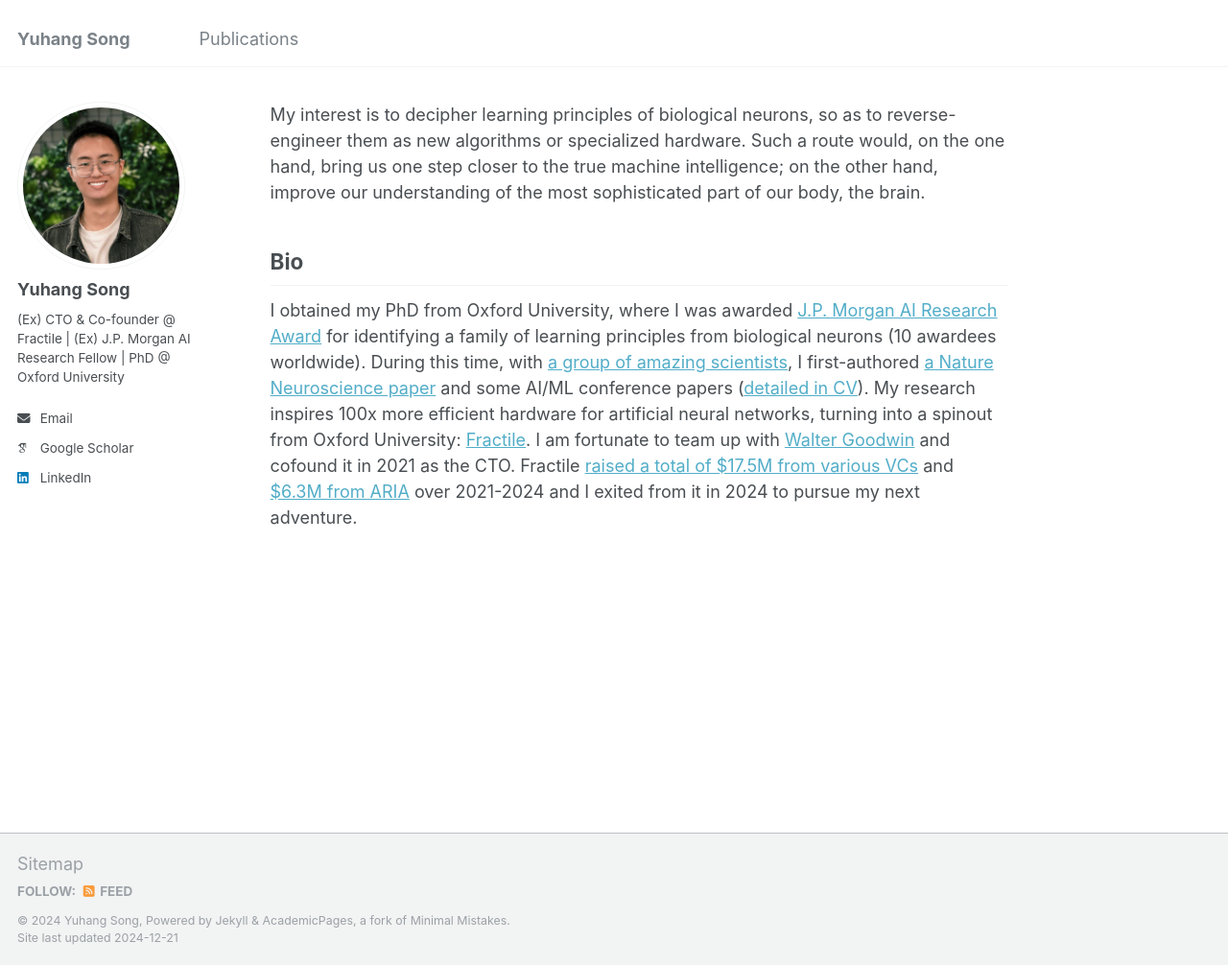
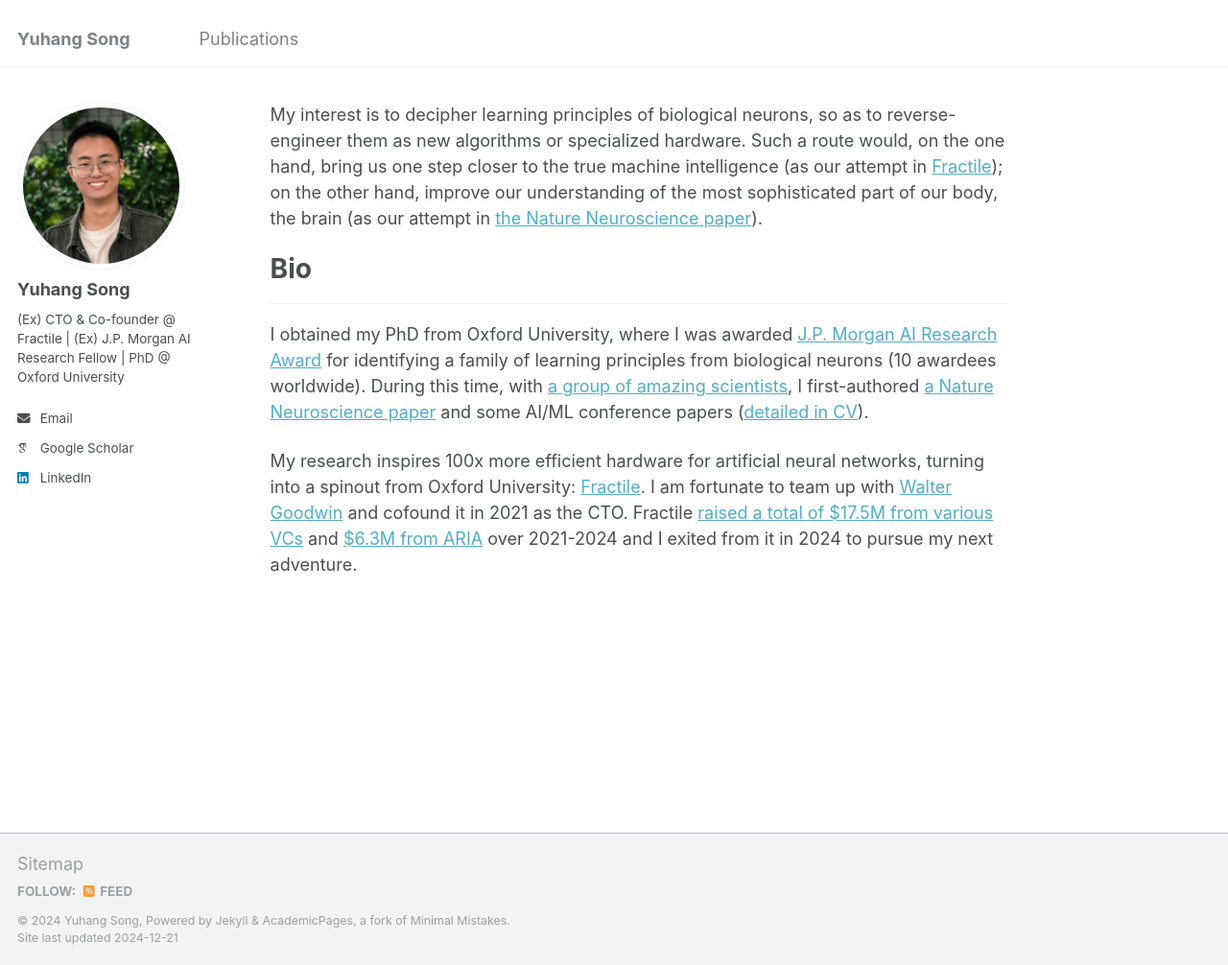
Before and after one commit to YuhangSong/YuhangSong.github.io, a Jekyll site: the page built from _pages/about.md, in a window 1280 px wide and 1006 px high. Shown: the whole window at 96% size. Built offline with Jekyll 4.4.1, drawn with Linux system fonts in a browser that asks for light colours; some web fonts are replaced.

Commit message:
update about.md

```diff
--- a/_pages/about.md
+++ b/_pages/about.md
@@ -7,13 +7,14 @@
   - /about.html
 ---
 
-My interest is to decipher learning principles of biological neurons, so as to reverse-engineer them as new algorithms or specialized hardware. Such a route would, on the one hand, bring us one step closer to the true machine intelligence; on the other hand, improve our understanding of the most sophisticated part of our body, the brain.
-<!-- as our attempt in [Fractile](https://www.fractile.ai/) -->
-<!-- (as our attempt in [the Nature Neuroscience paper](https://www.nature.com/articles/s41593-023-01514-1)) -->
+My interest is to decipher learning principles of biological neurons, so as to reverse-engineer them as new algorithms or specialized hardware. Such a route would, on the one hand, bring us one step closer to the true machine intelligence (as our attempt in [Fractile](https://www.fractile.ai/)); on the other hand, improve our understanding of the most sophisticated part of our body, the brain (as our attempt in [the Nature Neuroscience paper](https://www.nature.com/articles/s41593-023-01514-1)).
 <!-- , so that diseases related to learning, and broadly, to neural systems, can be better understood and treated -->
 
 Bio
+======
 ------
 
 <!-- in Computer Science & Neuroscience -->
-I obtained my PhD from Oxford University, where I was awarded [J.P. Morgan AI Research Award](https://www.jpmorgan.com/technology/artificial-intelligence/research-awards) for identifying a family of learning principles from biological neurons (10 awardees worldwide). During this time, with [a group of amazing scientists](https://www.mrcbndu.ox.ac.uk/groups/bogacz-group), I first-authored [a Nature Neuroscience paper](https://www.nature.com/articles/s41593-023-01514-1) and some AI/ML conference papers ([detailed in CV](http://yuhangsong.github.io/files/Curriculum_Vitae.pdf)). My research inspires 100x more efficient hardware for artificial neural networks, turning into a spinout from Oxford University: [Fractile](https://www.fractile.ai/). I am fortunate to team up with [Walter Goodwin](https://www.linkedin.com/in/walter-goodwin/) and cofound it in 2021 as the CTO. Fractile [raised a total of $17.5M from various VCs](https://fortune.com/2024/07/26/fractile-ai-chip-startup-nvidia-15-million-funding-seed-round/) and [$6.3M from ARIA](https://www.businessweekly.co.uk/posts/fractile-on-song-as-aria-awards-ps5m-to-ai-chip-design-pioneer) over 2021-2024 and I exited from it in 2024 to pursue my next adventure.
+I obtained my PhD from Oxford University, where I was awarded [J.P. Morgan AI Research Award](https://www.jpmorgan.com/technology/artificial-intelligence/research-awards) for identifying a family of learning principles from biological neurons (10 awardees worldwide). During this time, with [a group of amazing scientists](https://www.mrcbndu.ox.ac.uk/groups/bogacz-group), I first-authored [a Nature Neuroscience paper](https://www.nature.com/articles/s41593-023-01514-1) and some AI/ML conference papers ([detailed in CV](http://yuhangsong.github.io/files/Curriculum_Vitae.pdf)).
+
+My research inspires 100x more efficient hardware for artificial neural networks, turning into a spinout from Oxford University: [Fractile](https://www.fractile.ai/). I am fortunate to team up with [Walter Goodwin](https://www.linkedin.com/in/walter-goodwin/) and cofound it in 2021 as the CTO. Fractile [raised a total of $17.5M from various VCs](https://fortune.com/2024/07/26/fractile-ai-chip-startup-nvidia-15-million-funding-seed-round/) and [$6.3M from ARIA](https://www.businessweekly.co.uk/posts/fractile-on-song-as-aria-awards-ps5m-to-ai-chip-design-pioneer) over 2021-2024 and I exited from it in 2024 to pursue my next adventure.
```
